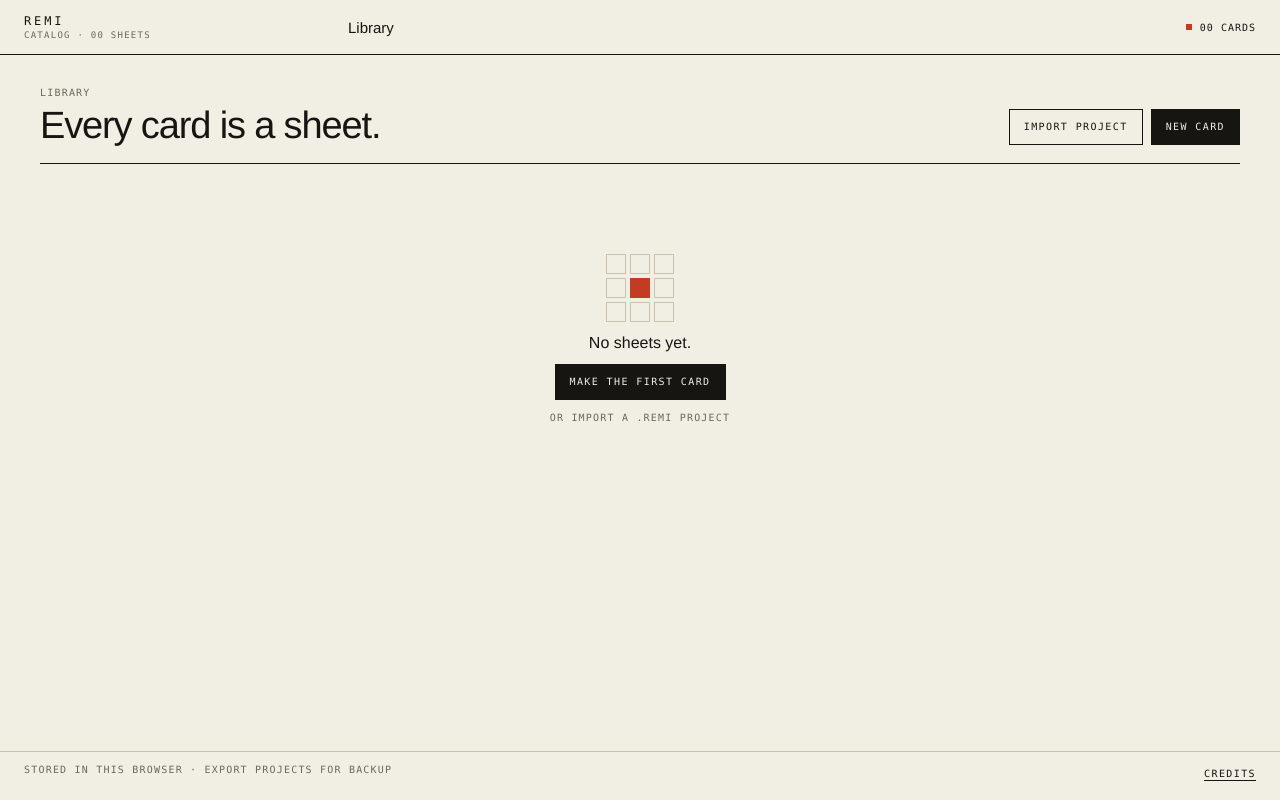
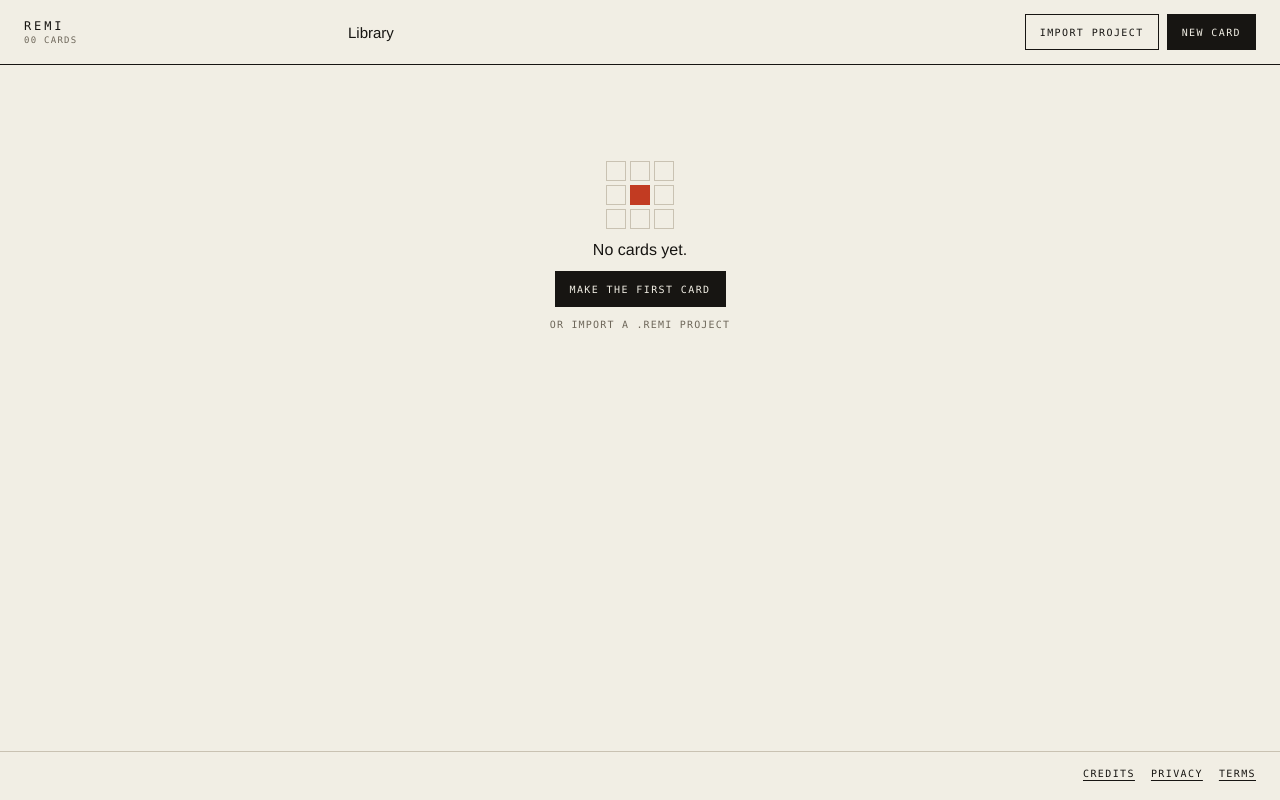
Before and after one commit to louispawaon/remi, a SvelteKit app: page / in a window 1280 px wide. Built offline with nearby package versions, Linux system fonts and the light colour scheme.

Commit message:
refactor: unify card language and simplify library chrome

```diff
--- a/src/lib/editor/SlotMap.svelte
+++ b/src/lib/editor/SlotMap.svelte
@@ -5,9 +5,9 @@
 	let { editor }: { editor: EditorState } = $props();
 </script>
 
-<aside class="sheet-map" aria-label="Sheet map">
+<aside class="sheet-map" aria-label="Slots">
 	<div class="map-head">
-		<h2 class="section-title">Sheet map</h2>
+		<h2 class="section-title">Slots</h2>
 		<span class="mono">{editor.document.gridSize}×{editor.document.gridSize}</span>
 	</div>
 
--- a/src/routes/+page.svelte
+++ b/src/routes/+page.svelte
@@ -163,21 +163,9 @@
 	<header class="bar">
 		<div class="brand">
 			<span class="wordmark">REMI</span>
-			<span class="doc-code">CATALOG · {String(cards.length).padStart(2, '0')} SHEETS</span>
+			<span class="doc-code">{String(cards.length).padStart(2, '0')} CARDS</span>
 		</div>
 		<div class="doc-title">Library</div>
-		<div class="bar-meta">
-			<span class="dot"></span>
-			<span>{String(cards.length).padStart(2, '0')} cards</span>
-		</div>
-	</header>
-
-	<main>
-		<div class="head">
-			<div>
-				<div class="label">Library</div>
-				<h1>Every card is a sheet.</h1>
-			</div>
 		<div class="actions">
 			<label class="ghost file-label">
 				{importing ? 'Importing…' : 'Import project'}
@@ -200,7 +188,10 @@
 				{creating ? 'Making…' : 'New card'}
 			</button>
 		</div>
-		</div>
+	</header>
+
+	<main>
+		<h1 class="visually-hidden">Library</h1>
 
 		{#if error}
 			<div class="error-block" role="alert">
@@ -223,7 +214,7 @@
 				<div class="empty-grid" aria-hidden="true">
 					{#each Array.from({ length: 9 }, (_, index) => index) as cell (cell)}<span></span>{/each}
 				</div>
-				<p>No sheets yet.</p>
+				<p>No cards yet.</p>
 				<button class="stamp" type="button" onclick={create}>Make the first card</button>
 				<p class="label">Or import a .remi project</p>
 			</section>
@@ -300,8 +291,11 @@
 	</main>
 
 	<footer class="foot">
-		<span class="label">Stored in this browser · export projects for backup</span>
+		<span class="foot-links">
 			<a class="text-action" href={resolve('/credits')}>Credits</a>
+			<a class="text-action" href={resolve('/privacy')}>Privacy</a>
+			<a class="text-action" href={resolve('/terms')}>Terms</a>
+		</span>
 	</footer>
 </div>
 
@@ -339,42 +333,12 @@
 		font-size: 15px;
 		font-weight: 500;
 	}
-	.bar-meta {
-		display: flex;
-		align-items: center;
-		gap: 8px;
-		font-family: var(--mono);
-		font-size: 10px;
-		letter-spacing: 0.1em;
-		text-transform: uppercase;
-	}
-	.dot {
-		width: 6px;
-		height: 6px;
-		background: var(--spot);
-	}
 	main {
 		flex: 1;
 		width: 100%;
 		max-width: 1280px;
 		margin: 0 auto;
 		padding: 32px 40px 48px;
-	}
-	.head {
-		display: flex;
-		justify-content: space-between;
-		align-items: flex-end;
-		gap: 24px;
-		border-bottom: 1px solid var(--ink);
-		padding-bottom: 18px;
-		margin-bottom: 26px;
-	}
-	h1 {
-		font-size: 38px;
-		line-height: 1.02;
-		letter-spacing: -0.03em;
-		font-weight: 500;
-		margin: 8px 0 0;
 	}
 	.actions {
 		display: flex;
@@ -435,7 +399,15 @@
 		display: flex;
 		gap: 10px;
 		flex-wrap: wrap;
+		align-items: center;
 		margin-top: 8px;
+	}
+	.card-actions .text-action {
+		display: inline-flex;
+		align-items: center;
+		min-height: 24px;
+		padding: 0;
+		line-height: 1;
 	}
 	.delete.confirming {
 		color: var(--spot);
@@ -504,9 +476,13 @@
 		border-top: 1px solid var(--rule);
 		padding: 12px 24px;
 		display: flex;
-		justify-content: space-between;
+		justify-content: flex-end;
 		gap: 12px;
 		flex-wrap: wrap;
+	}
+	.foot-links {
+		display: flex;
+		gap: 16px;
 	}
 	@media (max-width: 1100px) {
 		.grid {
@@ -523,14 +499,6 @@
 		}
 		main {
 			padding: 22px 16px 32px;
-		}
-		.head {
-			flex-direction: column;
-			align-items: stretch;
-			gap: 14px;
-		}
-		h1 {
-			font-size: 30px;
 		}
 		.grid {
 			grid-template-columns: repeat(2, minmax(0, 1fr));
--- a/src/routes/audit-fixes.e2e.ts
+++ b/src/routes/audit-fixes.e2e.ts
@@ -109,7 +109,7 @@ test('saves a pending edit before following browser Back', async ({ page }) => {
 		history.back();
 	});
 	await expect(page).toHaveURL(/\/$/);
-	await page.getByRole('heading', { name: 'Every card is a sheet.' }).waitFor();
+	await page.getByRole('heading', { name: 'Library' }).waitFor();
 	expect((await readDocument(page, id)).title).toBe('Saved before Back');
 });
 
--- a/src/routes/ui.e2e.ts
+++ b/src/routes/ui.e2e.ts
@@ -304,7 +304,7 @@ test('mobile editor keeps all tabs and export reachable without horizontal overf
 
 test('library and editor pass an axe accessibility scan', async ({ page }) => {
 	await page.goto('/');
-	await page.waitForSelector('text=Every card is a sheet.');
+	await page.getByRole('heading', { name: 'Library' }).waitFor();
 	let results = await new AxeBuilder({ page }).analyze();
 	expect(results.violations).toEqual([]);
 
@@ -440,7 +440,7 @@ test('imports a .remi project through a mobile file picker', async ({ browser })
 
 	try {
 		await page.goto('/');
-		await page.waitForSelector('text=Every card is a sheet.');
+		await page.getByRole('heading', { name: 'Library' }).waitFor();
 		await page.getByTestId('import-input').setInputFiles(path);
 		await page.waitForURL(/\/editor\//);
 		await page.waitForSelector('[data-testid="title"]');
```
Also changed, not shown: src/routes/editor/[id]/+page.svelte (+4 -7 lines). Lines whose indentation alone changed are shown as unchanged.
